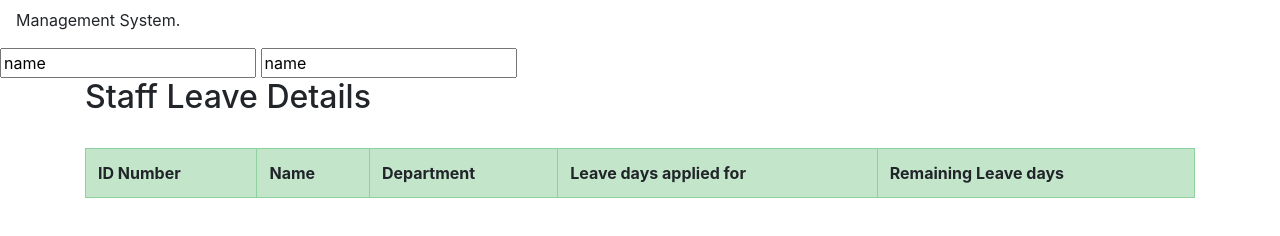
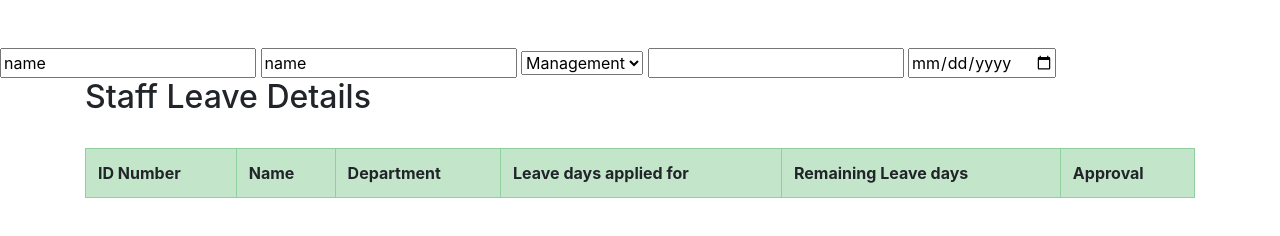
Before and after one commit to oyedsamu/LeaveManagementSystem, a website: page public/manager.html in a window 1280 px wide. Drawn offline with nearby package versions, Linux system fonts and the light colour scheme; files whose address does not match are found by name.

Commit message:
Thanks to Decagon.

```diff
--- a/public/manager.html
+++ b/public/manager.html
@@ -15,15 +15,23 @@
 </head>
 
 <body>
-    <nav class="navbar navbar-light bt fixed-top">
-        </h2> Management System.</h2>
-    </nav>
+
     <br>
     <br>
     <div>
         <form action="post" method="post">
             <input type="text" name="Name" value="name" placeholder="Enter your name">
             <input type="text" name="Name" value="name" placeholder="Enter your name">
+            <select class="wrap-input100" name="dept" id="custom-select-lg">
+                   <option value="HR" disabled disabled>HR</option>
+                   <option value="Manager">Management</option>
+                   <option value="Creatives">Creatives</option>
+                   <option value="Logistics">Logistics</option>
+                   <option value="Production">Production</option>
+                   <option value="Marketing">Marketing</option>
+               </select>
+            <input type="number" value="leavedays" name="No of Leave days" max="20">
+            <input type="date" name="startdate" id="startdate" value="startdate" placeholder="2019-09-20">
         </form>
     </div>
     <div class="container">
@@ -37,6 +45,7 @@
                     <th>Department</th>
                     <th>Leave days applied for</th>
                     <th>Remaining Leave days</th>
+                    <th>Approval</th>
                 </tr>
 
 
```
Also changed, not shown: public/index.html (+1 -1 lines).
